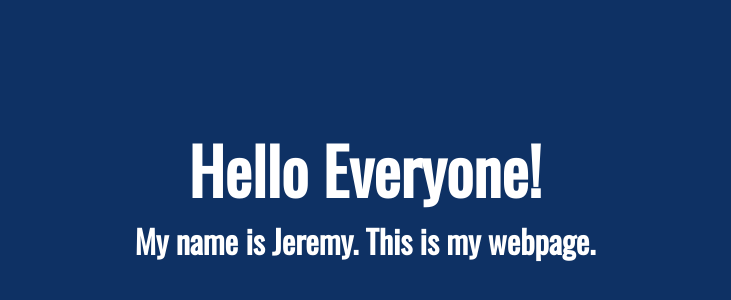
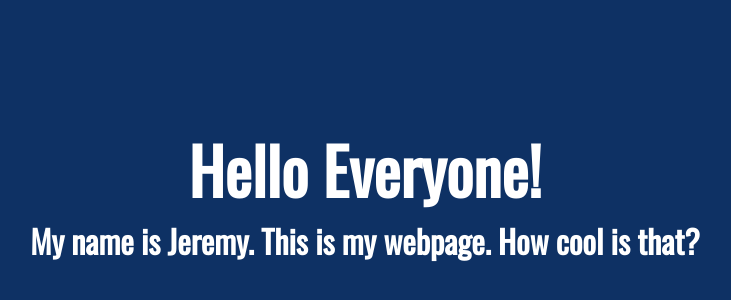
Before and after one commit to jrue/01-first-website, a plain HTML site: page index.html in a window 1280 px wide. Shown: the part 208-508 px from the top of the page, without its empty margins (275-1006 px from the left). Drawn offline with nearby package versions, Linux system fonts and the light colour scheme.

Commit message:
made two changes

```diff
--- a/index.html
+++ b/index.html
@@ -7,7 +7,7 @@
     <body>
         <div class="container">
             <h1>Hello Everyone!</h1>
-            <h3>My name is Jeremy. This is my webpage.</h3>
+            <h3>My name is Jeremy. This is my webpage. How cool is that?</h3>
         </div>
     </body>
 </html>
```
Also changed, not shown: 1 other file.
